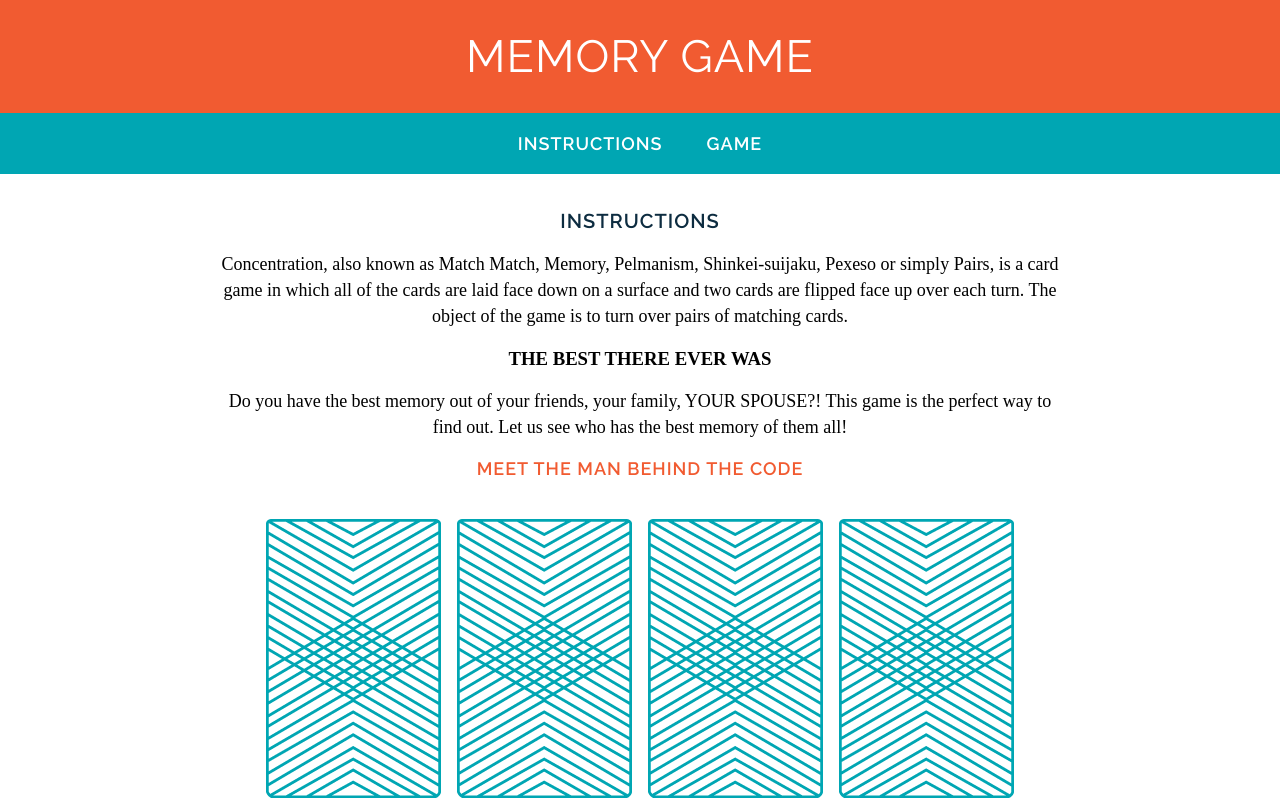
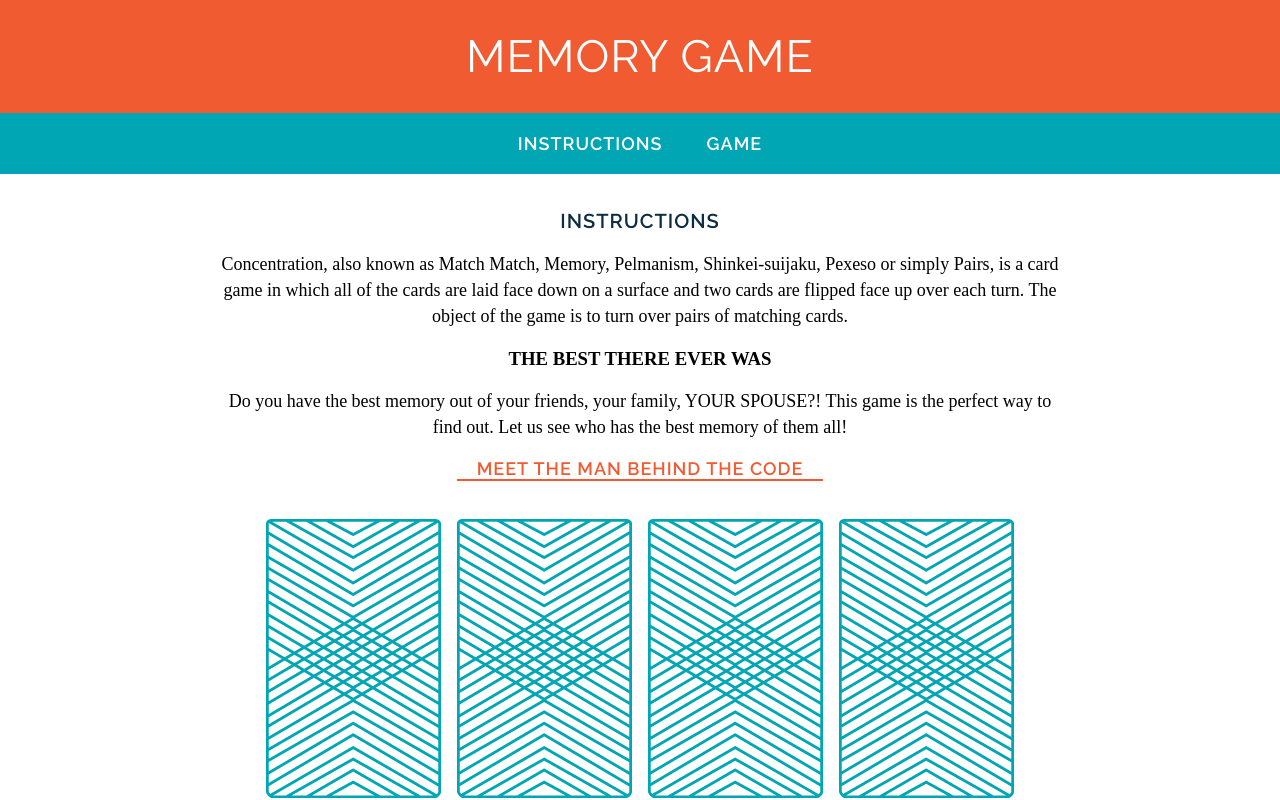
Before and after one commit to jablan08/wdi-fundamentals-memorygame, a plain HTML site: page memory_game/index.html in a window 1280 px wide. In both pictures the pointer is over the link "MEET THE MAN BEHIND THE CODE". Shown: the top 800 px of the page. Drawn offline with Linux system fonts and the light colour scheme; a web font is replaced by a local one.

Commit message:
added hover effect over links and button

```diff
--- a/memory_game/css/style.css
+++ b/memory_game/css/style.css
@@ -29,6 +29,7 @@ a {
 
 .IG {
 	color: #F15B31;
+	border-bottom: 2px solid transparent;
 }
 
 h2 {
@@ -116,5 +117,10 @@ button {
 	text-decoration: none;
 	text-transform: uppercase;
 	padding: 0 20px;
+	border-bottom: 2px solid transparent;
+	border
+}
 
+.IG:hover, button:hover {
+	border-color: #F15B31;
 }
```
